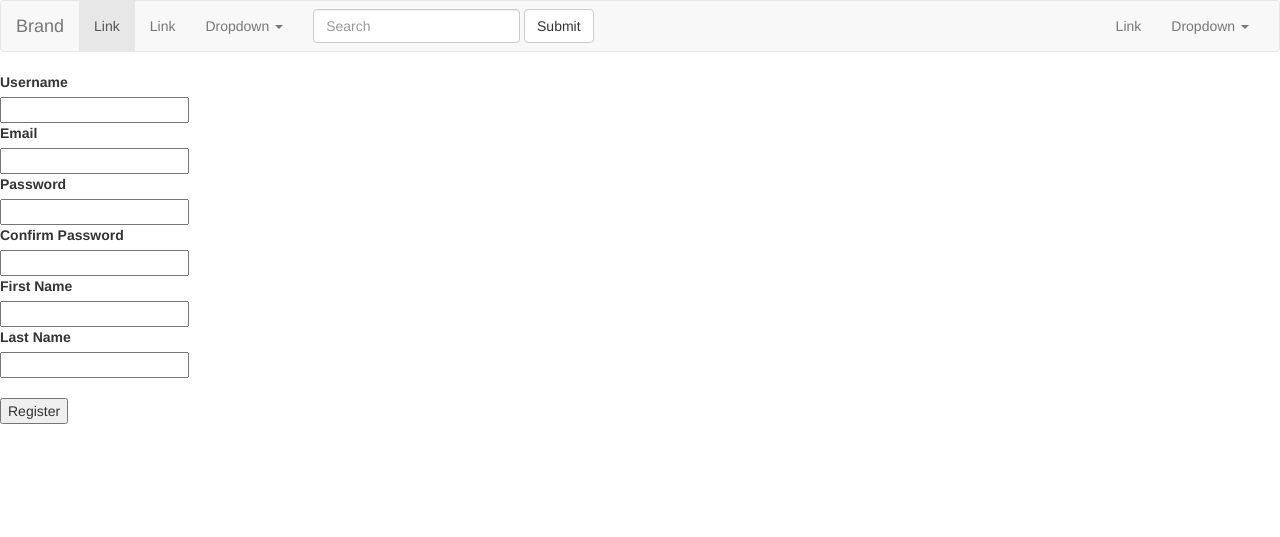
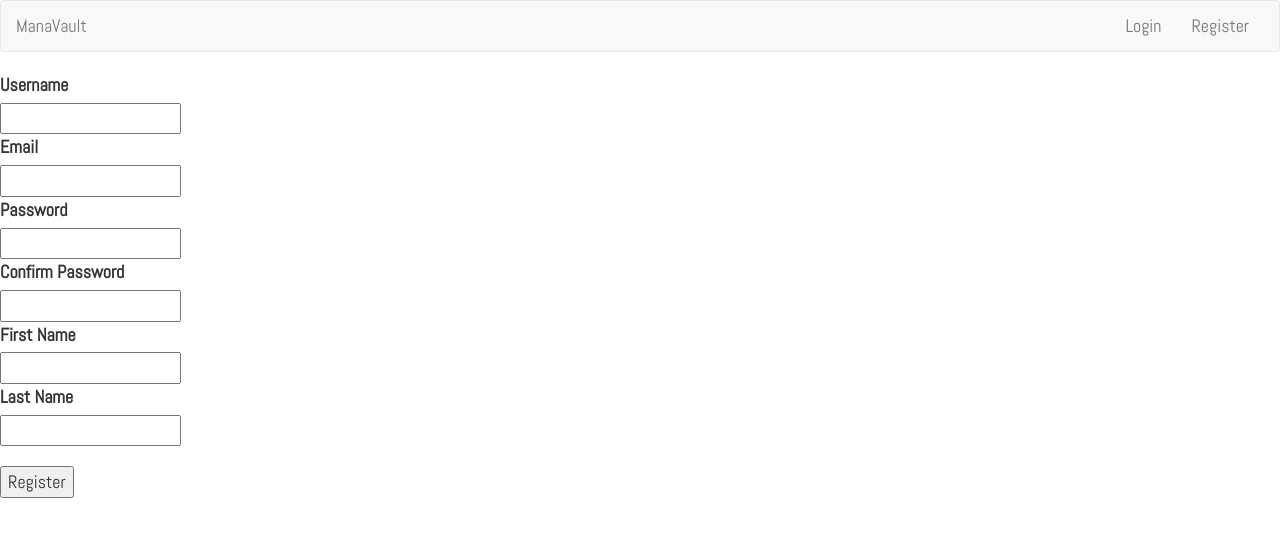
Before and after one commit to Zillolo/mana-vault, a Flask app: page /auth/register in a window 1280 px wide. Shown: the top 537 px of the page. Run offline with Flask 2, Linux system fonts and the light colour scheme; some libraries are stand-ins or nearby versions.

Commit message:
Change the layout and add some styles

```diff
--- a/app/static/css/style.css
+++ b/app/static/css/style.css
@@ -1,3 +1,8 @@
+body {
+  font-family: 'Abel', sans-serif;
+  font-size: 18px;
+}
+
 span.entry-positive {
   color: #00FF00;
 }
--- a/app/templates/layout.html
+++ b/app/templates/layout.html
@@ -9,9 +9,10 @@
   <meta charset="utf-8">
   <meta name="viewport" content="width=device-width, initial-scale=1">
 
+  <link href="{{ url_for('static', filename = 'css/bootstrap.min.css') }}" rel="stylesheet">
   <link href="{{ url_for('static', filename = 'css/style.css') }}" rel="stylesheet">
-  <link href="{{ url_for('static', filename = 'css/bootstrap.min.css') }}" rel="stylesheet">
 
+  <link href='https://fonts.googleapis.com/css?family=Abel' rel='stylesheet' type='text/css'>
   <title>ManaVault</title>
 </head>
 
@@ -30,45 +31,38 @@
             <span class="icon-bar"></span>
             <span class="icon-bar"></span>
           </button>
-          <a class="navbar-brand" href="#">Brand</a>
+          <a class="navbar-brand" href="#">ManaVault</a>
         </div>
 
         <!-- Collect the nav links, forms, and other content for toggling -->
         <div class="collapse navbar-collapse" id="bs-example-navbar-collapse-1">
           <ul class="nav navbar-nav">
-            <li class="active"><a href="#">Link <span class="sr-only">(current)</span></a></li>
-            <li><a href="#">Link</a></li>
+             {% if session.get('user', None) %}
             <li class="dropdown">
-              <a href="#" class="dropdown-toggle" data-toggle="dropdown" role="button" aria-haspopup="true" aria-expanded="false">Dropdown <span class="caret"></span></a>
+              <a href="#" class="dropdown-toggle" data-toggle="dropdown" role="button" aria-haspopup="true" aria-expanded="false">Budget <span class="caret"></span></a>
               <ul class="dropdown-menu">
-                <li><a href="#">Action</a></li>
-                <li><a href="#">Another action</a></li>
-                <li><a href="#">Something else here</a></li>
+                <li><a href="{{ url_for('budget.addIncome')}}">Add Income</a></li>
+                <li><a href="{{ url_for('budget.addExpense')}}">Add Expense</a></li>
                 <li role="separator" class="divider"></li>
-                <li><a href="#">Separated link</a></li>
-                <li role="separator" class="divider"></li>
-                <li><a href="#">One more separated link</a></li>
+                <li><a href="{{ url_for('budget.showSummary')}}">Summary</a></li>
               </ul>
             </li>
+            {% endif %}
           </ul>
-          <form class="navbar-form navbar-left" role="search">
-            <div class="form-group">
-              <input type="text" class="form-control" placeholder="Search">
-            </div>
-            <button type="submit" class="btn btn-default">Submit</button>
-          </form>
           <ul class="nav navbar-nav navbar-right">
-            <li><a href="#">Link</a></li>
+            {% if session.get('user', None) %}
             <li class="dropdown">
-              <a href="#" class="dropdown-toggle" data-toggle="dropdown" role="button" aria-haspopup="true" aria-expanded="false">Dropdown <span class="caret"></span></a>
+              <a href="#" class="dropdown-toggle" data-toggle="dropdown" role="button" aria-haspopup="true" aria-expanded="false">{{ session.get('user')['firstName']}} <span class="caret"></span></a>
               <ul class="dropdown-menu">
-                <li><a href="#">Action</a></li>
-                <li><a href="#">Another action</a></li>
-                <li><a href="#">Something else here</a></li>
+                <li><a href="">Action</a></li>
                 <li role="separator" class="divider"></li>
-                <li><a href="#">Separated link</a></li>
+                <li><a href="{{ url_for('auth.logout')}}">Log out</a></li>
               </ul>
             </li>
+            {% else %}
+            <li><a href="{{ url_for('auth.login')}}">Login</a></li>
+            <li><a href="{{ url_for('auth.register')}}">Register</a></li>
+            {% endif %}
           </ul>
         </div><!-- /.navbar-collapse -->
       </div><!-- /.container-fluid -->
```
